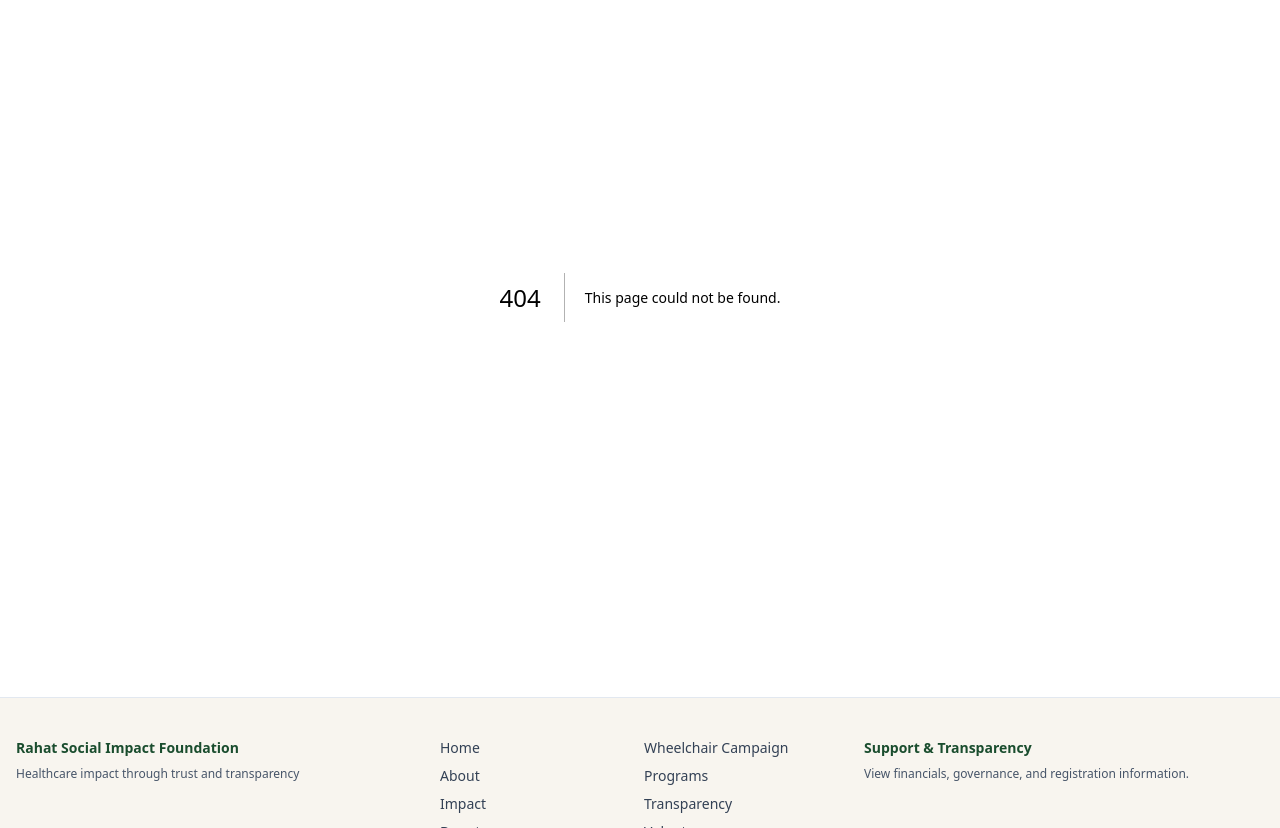
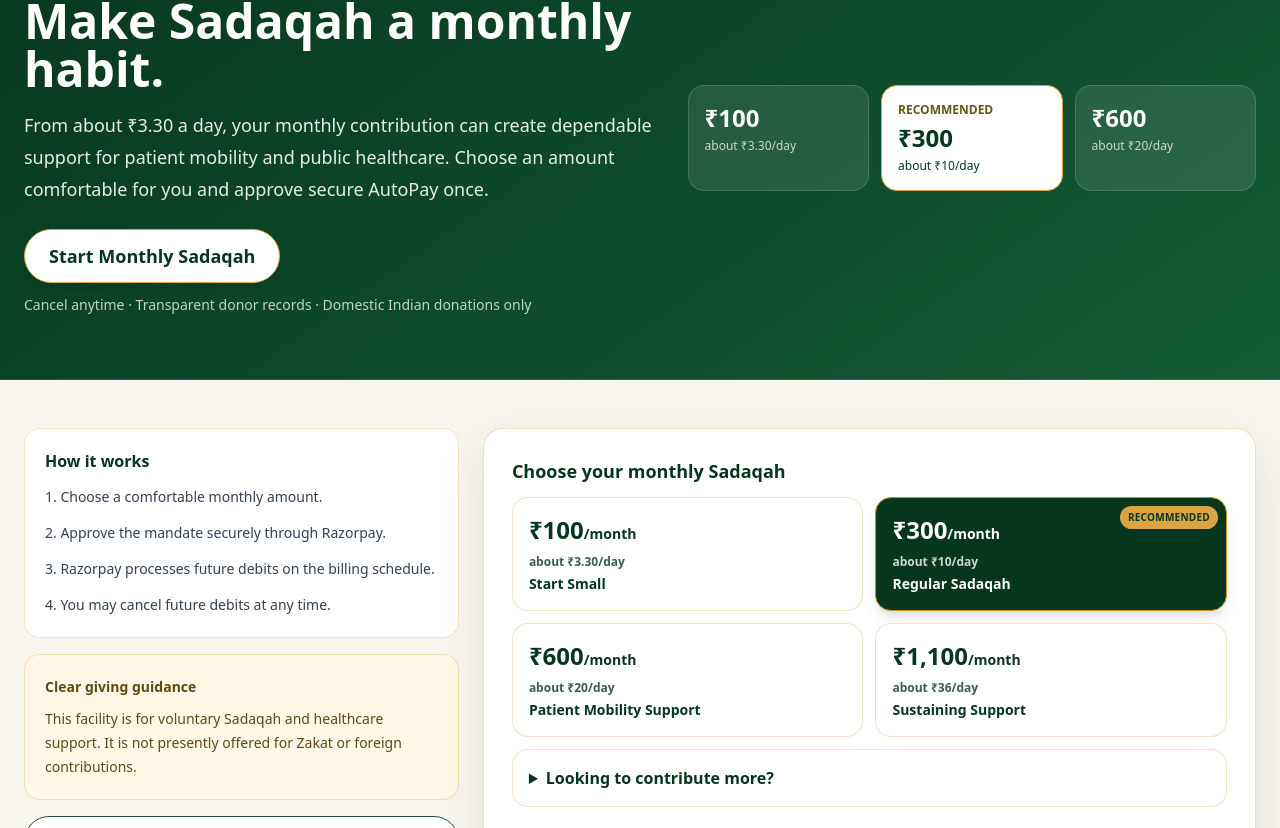
Before and after one commit to ateeb222/rahat-foundation-website, a Next.js app: page /sadaqah in a window 1280 px wide. Before the commit this address had no page. Shown: the part 192-1020 px from the top of the page. Built offline with nearby package versions, Linux system fonts and the light colour scheme.

Commit message:
Add app/sadaqah/page.tsx

```diff
--- /dev/null
+++ b/app/sadaqah/page.tsx
@@ -0,0 +1,22 @@
+import type { Metadata } from 'next';
+import Link from 'next/link';
+import { MonthlySadaqahCheckout } from '@/components/donation/MonthlySadaqahCheckout';
+
+export const metadata: Metadata = { title: 'Monthly Sadaqah', description: 'Make Sadaqah a monthly habit through secure Razorpay AutoPay for Rahat healthcare initiatives.' };
+
+export default function SadaqahPage() {
+  return (
+    <main className="min-h-screen bg-[#F8F5EF] pb-24 text-[#1F2937] sm:pb-16">
+      <section className="border-b border-[#D9A441]/25 bg-[linear-gradient(145deg,#07361F_0%,#145B37_100%)] text-white">
+        <div className="mx-auto grid max-w-7xl gap-8 px-4 py-10 sm:px-6 sm:py-16 lg:grid-cols-[1fr_0.9fr] lg:items-center">
+          <div><p className="text-sm font-bold uppercase tracking-[0.2em] text-[#E7C76D]">Monthly Sadaqah</p><h1 className="mt-4 text-4xl font-bold leading-tight sm:text-5xl">Make Sadaqah a monthly habit.</h1><p className="mt-4 max-w-2xl text-lg leading-8 text-white/90">From about ₹3.30 a day, your monthly contribution can create dependable support for patient mobility and public healthcare. Choose an amount comfortable for you and approve secure AutoPay once.</p><a href="#start" className="mt-6 inline-flex min-h-[54px] w-full items-center justify-center rounded-full border border-[#D9A441] bg-white px-6 py-3 text-lg font-bold text-[#07361F] shadow-lg sm:w-auto">Start Monthly Sadaqah</a><p className="mt-3 text-sm text-white/75">Cancel anytime · Transparent donor records · Domestic Indian donations only</p></div>
+          <div className="grid grid-cols-3 gap-3"><div className="rounded-2xl border border-white/15 bg-white/10 p-4"><p className="text-2xl font-bold">₹100</p><p className="mt-1 text-xs text-white/75">about ₹3.30/day</p></div><div className="rounded-2xl border border-[#D9A441] bg-white p-4 text-[#07361F]"><p className="text-xs font-bold uppercase text-[#6A5518]">Recommended</p><p className="mt-1 text-2xl font-bold">₹300</p><p className="mt-1 text-xs">about ₹10/day</p></div><div className="rounded-2xl border border-white/15 bg-white/10 p-4"><p className="text-2xl font-bold">₹600</p><p className="mt-1 text-xs text-white/75">about ₹20/day</p></div></div>
+        </div>
+      </section>
+      <section className="mx-auto grid max-w-7xl gap-6 px-4 py-8 sm:px-6 sm:py-12 lg:grid-cols-[0.72fr_1.28fr]">
+        <aside className="space-y-4"><div className="rounded-2xl border border-[#D9A441]/30 bg-white p-5"><p className="font-bold text-[#07361F]">How it works</p><ol className="mt-3 grid gap-3 text-sm leading-6 text-slate-700"><li>1. Choose a comfortable monthly amount.</li><li>2. Approve the mandate securely through Razorpay.</li><li>3. Razorpay processes future debits on the billing schedule.</li><li>4. You may cancel future debits at any time.</li></ol></div><div className="rounded-2xl border border-[#D9A441]/30 bg-[#FFF8E6] p-5 text-sm leading-6 text-[#5F4A12]"><p className="font-bold">Clear giving guidance</p><p className="mt-2">This facility is for voluntary Sadaqah and healthcare support. It is not presently offered for Zakat or foreign contributions.</p></div><Link href="/donate" className="inline-flex min-h-[48px] w-full items-center justify-center rounded-full border border-[#1A4D2E] bg-white px-5 py-3 font-bold text-[#07361F]">Prefer a one-time donation?</Link></aside>
+        <div className="rounded-[1.25rem] border border-[#D9A441]/35 bg-white p-4 shadow-[0_18px_50px_rgba(7,54,31,0.1)] sm:p-7"><MonthlySadaqahCheckout /></div>
+      </section>
+    </main>
+  );
+}
```
